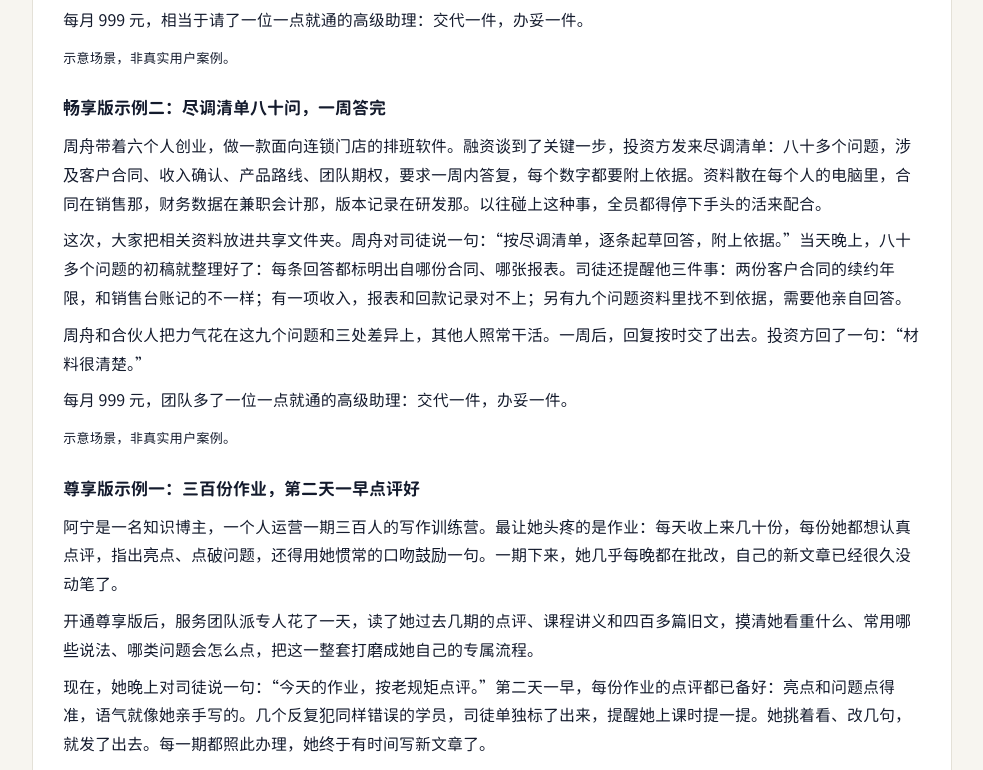
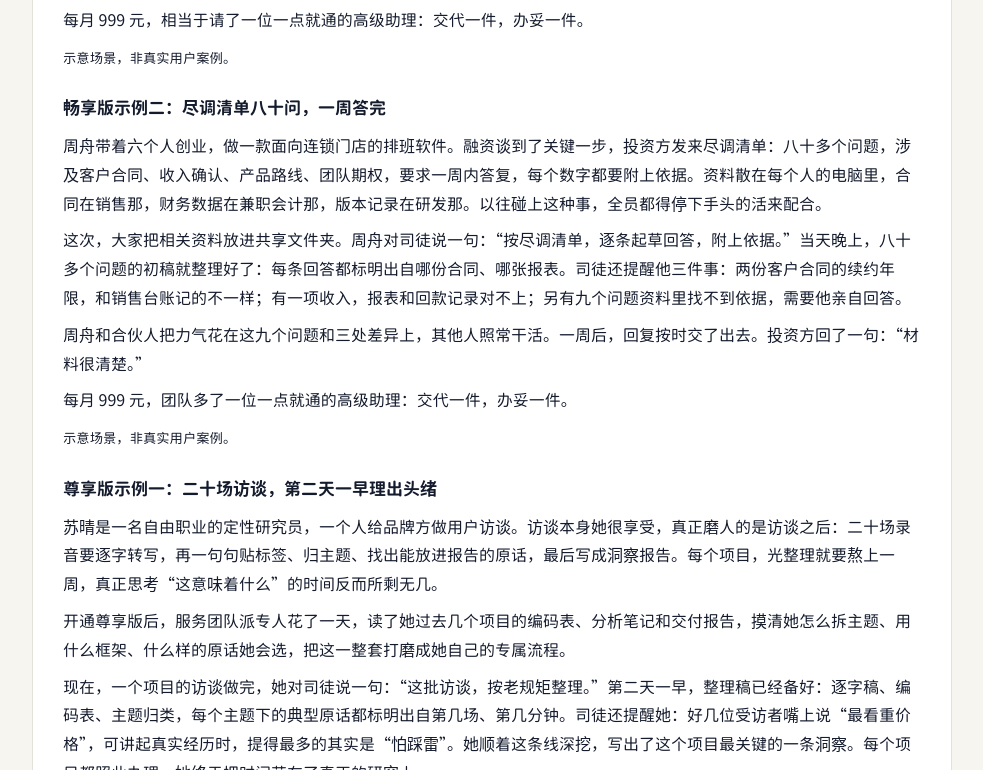
Before and after one commit to alangao2025-dev/situ-service, a plain HTML site: page public/index.html in a window 1280 px wide. Shown: the part 2030-2800 px from the top of the page, without its empty margins (148-1131 px from the left). Drawn offline with Linux system fonts and the light colour scheme.

Commit message:
尊享版示例一换为定性研究员苏晴

```diff
--- a/public/index.html
+++ b/public/index.html
@@ -45,7 +45,7 @@ footer{padding:20px 0 50px;color:#5E6677;font-size:13px;display:flex;justify-con
 @media (max-width:700px){.hero h1{font-size:32px}.tiers{grid-template-columns:1fr}.card{padding:20px 18px}th:first-child,td:first-child{width:auto}}
 @media print{body{background:#fff}.card,.tier{break-inside:avoid}}
 </style></head><body>
-<header><div class="wrap top"><div style="display:inline-flex;align-items:center;gap:2.0mm"><svg width="7.587mm" height="9mm" viewBox="0 0 1686 2000" xmlns="http://www.w3.org/2000/svg"><defs><clipPath id="sp3"><rect x="-200" y="0" width="2086" height="2200"/></clipPath></defs><g clip-path="url(#sp3)"><circle cx="360" cy="-40" r="320" fill="#E8550F"/><path d="M162 1330 V600 C162 420 230 290 330 200 C430 110 560 50 700 20 L960 920 V1870 H700 A538 538 0 0 1 162 1330 Z" fill="#FF7A33"/><ellipse cx="660" cy="470" rx="384" ry="476" fill="#FFFFFF"/><circle cx="678" cy="477" r="97" fill="#141B2D"/><path d="M960 920 L1575 1792 C1450 1880 1300 1920 1150 1918 C860 1912 640 1680 637 1390 C635 1180 760 1000 960 920 Z" fill="#E8550F"/><path d="M885 580 C910 620 960 640 1050 635 C1130 630 1190 650 1225 730 C1150 830 1060 890 960 920 C915 820 890 700 885 580 Z" fill="#5E6677"/><path d="M885 580 C850 400 880 250 960 170 C1030 100 1110 80 1180 110 C1300 160 1400 320 1440 540 C1462 700 1440 840 1378 920 C1375 840 1320 742 1225 730 C1190 650 1130 630 1050 635 C960 640 910 620 885 580 Z" fill="#141B2D"/></g></svg><div><span class="wm wm-ink" style="height:4.14mm;width:8.54mm" role="img" aria-label="司徒"></span></div></div><span class="meta">服务说明 · 草案 v0.22 · 2026-11-18</span></div></header>
+<header><div class="wrap top"><div style="display:inline-flex;align-items:center;gap:2.0mm"><svg width="7.587mm" height="9mm" viewBox="0 0 1686 2000" xmlns="http://www.w3.org/2000/svg"><defs><clipPath id="sp3"><rect x="-200" y="0" width="2086" height="2200"/></clipPath></defs><g clip-path="url(#sp3)"><circle cx="360" cy="-40" r="320" fill="#E8550F"/><path d="M162 1330 V600 C162 420 230 290 330 200 C430 110 560 50 700 20 L960 920 V1870 H700 A538 538 0 0 1 162 1330 Z" fill="#FF7A33"/><ellipse cx="660" cy="470" rx="384" ry="476" fill="#FFFFFF"/><circle cx="678" cy="477" r="97" fill="#141B2D"/><path d="M960 920 L1575 1792 C1450 1880 1300 1920 1150 1918 C860 1912 640 1680 637 1390 C635 1180 760 1000 960 920 Z" fill="#E8550F"/><path d="M885 580 C910 620 960 640 1050 635 C1130 630 1190 650 1225 730 C1150 830 1060 890 960 920 C915 820 890 700 885 580 Z" fill="#5E6677"/><path d="M885 580 C850 400 880 250 960 170 C1030 100 1110 80 1180 110 C1300 160 1400 320 1440 540 C1462 700 1440 840 1378 920 C1375 840 1320 742 1225 730 C1190 650 1130 630 1050 635 C960 640 910 620 885 580 Z" fill="#141B2D"/></g></svg><div><span class="wm wm-ink" style="height:4.14mm;width:8.54mm" role="img" aria-label="司徒"></span></div></div><span class="meta">服务说明 · 草案 v0.23 · 2026-11-18</span></div></header>
 <main class="wrap">
 <div class="hero"><h1>你的事，<em>司徒</em>来办</h1><p class="lead">公司再小，也有一个懂你业务的助理</p><p class="sub">单兵有助理，小队有帮手。两个版本，按你需要的助理来选。</p></div>
 <div class="tiers">
@@ -126,10 +126,10 @@ footer{padding:20px 0 50px;color:#5E6677;font-size:13px;display:flex;justify-con
 <p>周舟和合伙人把力气花在这九个问题和三处差异上，其他人照常干活。一周后，回复按时交了出去。投资方回了一句：“材料很清楚。”</p>
 <p>每月 999 元，团队多了一位一点就通的高级助理：交代一件，办妥一件。</p>
 <p><small>示意场景，非真实用户案例。</small></p>
-<h3>尊享版示例一：三百份作业，第二天一早点评好</h3>
-<p>阿宁是一名知识博主，一个人运营一期三百人的写作训练营。最让她头疼的是作业：每天收上来几十份，每份她都想认真点评，指出亮点、点破问题，还得用她惯常的口吻鼓励一句。一期下来，她几乎每晚都在批改，自己的新文章已经很久没动笔了。</p>
-<p>开通尊享版后，服务团队派专人花了一天，读了她过去几期的点评、课程讲义和四百多篇旧文，摸清她看重什么、常用哪些说法、哪类问题会怎么点，把这一整套打磨成她自己的专属流程。</p>
-<p>现在，她晚上对司徒说一句：“今天的作业，按老规矩点评。”第二天一早，每份作业的点评都已备好：亮点和问题点得准，语气就像她亲手写的。几个反复犯同样错误的学员，司徒单独标了出来，提醒她上课时提一提。她挑着看、改几句，就发了出去。每一期都照此办理，她终于有时间写新文章了。</p>
+<h3>尊享版示例一：二十场访谈，第二天一早理出头绪</h3>
+<p>苏晴是一名自由职业的定性研究员，一个人给品牌方做用户访谈。访谈本身她很享受，真正磨人的是访谈之后：二十场录音要逐字转写，再一句句贴标签、归主题、找出能放进报告的原话，最后写成洞察报告。每个项目，光整理就要熬上一周，真正思考“这意味着什么”的时间反而所剩无几。</p>
+<p>开通尊享版后，服务团队派专人花了一天，读了她过去几个项目的编码表、分析笔记和交付报告，摸清她怎么拆主题、用什么框架、什么样的原话她会选，把这一整套打磨成她自己的专属流程。</p>
+<p>现在，一个项目的访谈做完，她对司徒说一句：“这批访谈，按老规矩整理。”第二天一早，整理稿已经备好：逐字稿、编码表、主题归类，每个主题下的典型原话都标明出自第几场、第几分钟。司徒还提醒她：好几位受访者嘴上说“最看重价格”，可讲起真实经历时，提得最多的其实是“怕踩雷”。她顺着这条线深挖，写出了这个项目最关键的一条洞察。每个项目都照此办理，她终于把时间花在了真正的研究上。</p>
 <p>每月 1,999 元，换来的是一位懂你业务、连夜替你把活干完的特别助理。</p>
 <p><small>示意场景，非真实用户案例。</small></p>
 <h3>尊享版示例二：下班前说一句，第二天五篇笔记备好</h3>
```
